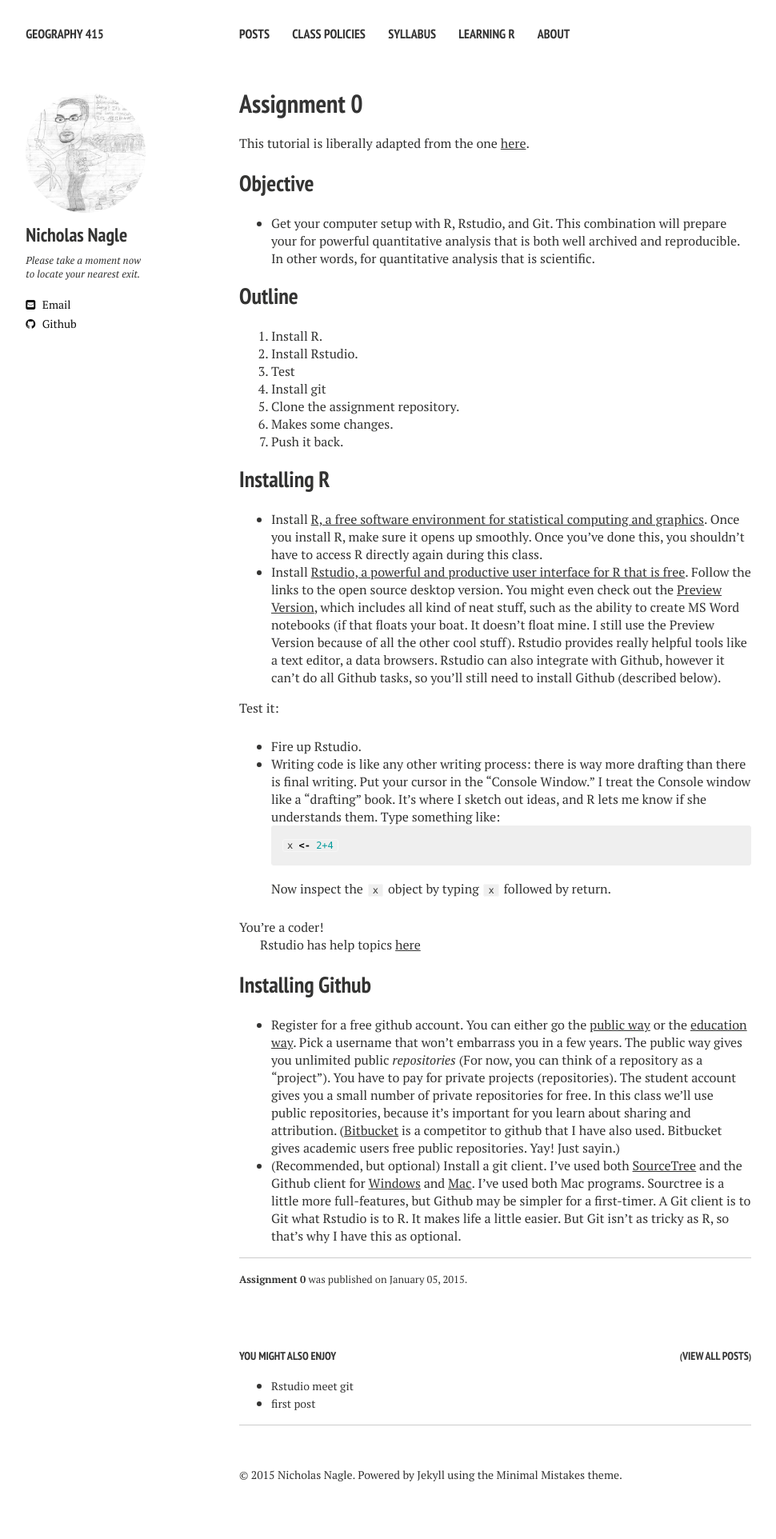
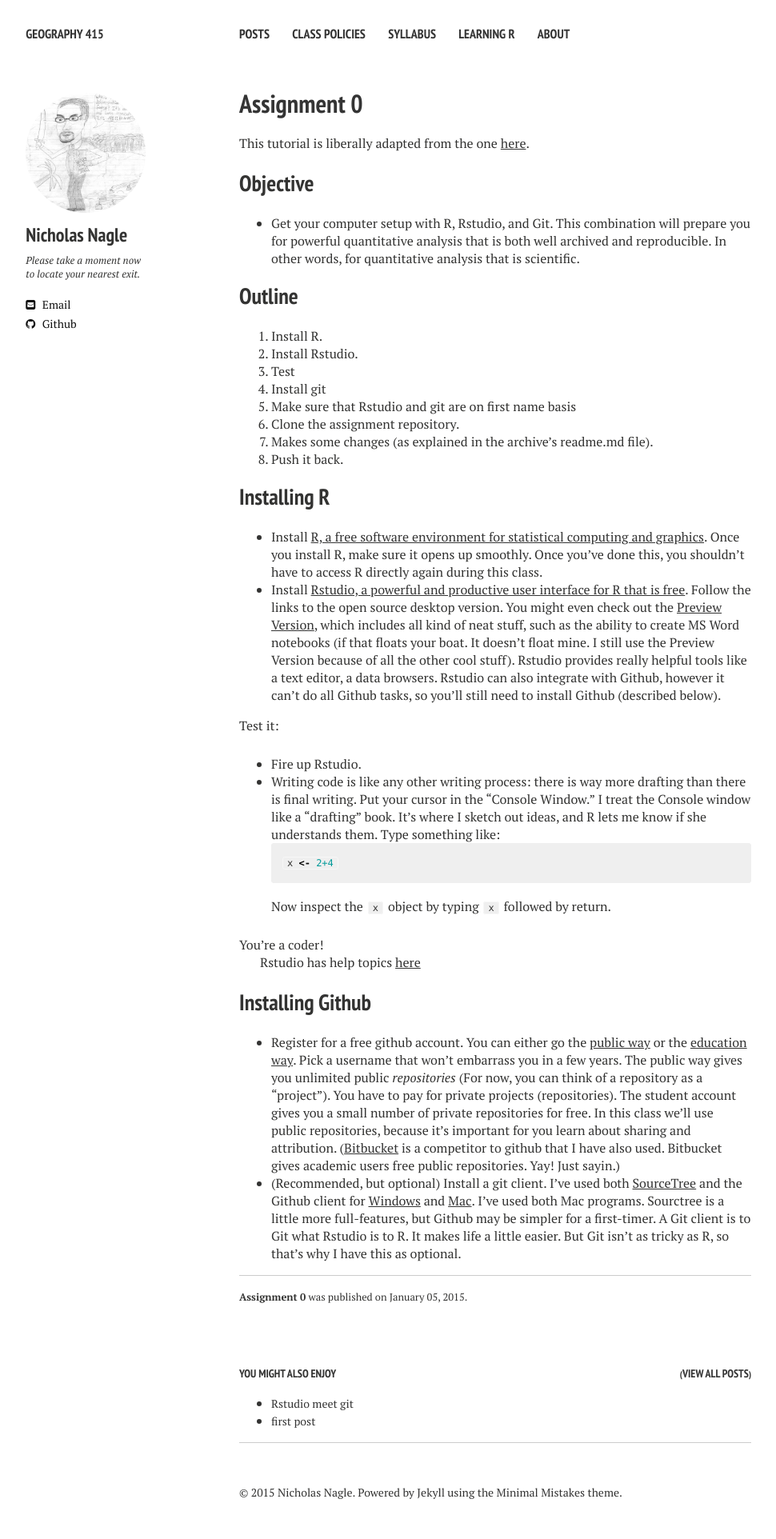
Before and after one commit to UTK-geog415-s15/UTK-geog415-s15.github.io, a Jekyll site: the page built from _posts/2015-01-05-assignment0.md, in a window 1280 px wide. Shown: the whole page at 80% size, without its empty margins (21-991 px from the left). Built offline with Jekyll 4.4.1, drawn with Linux system fonts in a browser that asks for light colours; nearby versions of some CDN libraries; before the commit the page ends 1902 px from its top, so only the background shows below that.

```diff
--- a/_posts/2015-01-05-assignment0.md
+++ b/_posts/2015-01-05-assignment0.md
@@ -11,16 +11,17 @@ This tutorial is liberally adapted from the one [here](http://stat545-ubc.github
 
 ## Objective
  - Get your computer setup with R, Rstudio, and Git.
-This combination will prepare your for powerful quantitative analysis that is both well archived and reproducible.  In other words, for quantitative analysis that is scientific.
+This combination will prepare you for powerful quantitative analysis that is both well archived and reproducible.  In other words, for quantitative analysis that is scientific.
 
 ## Outline
  1. Install R.
  2. Install Rstudio.
  3. Test
  4. Install git
- 5. Clone the assignment repository.
- 6. Makes some changes.
- 7. Push it back.
+ 5. Make sure that Rstudio and git are on first name basis
+ 6. Clone the assignment repository.
+ 7. Makes some changes (as explained in the archive's readme.md file).
+ 8. Push it back.
 
 
 ## Installing R
```
Also changed, not shown: policies/index.md (+6 -1 lines).
